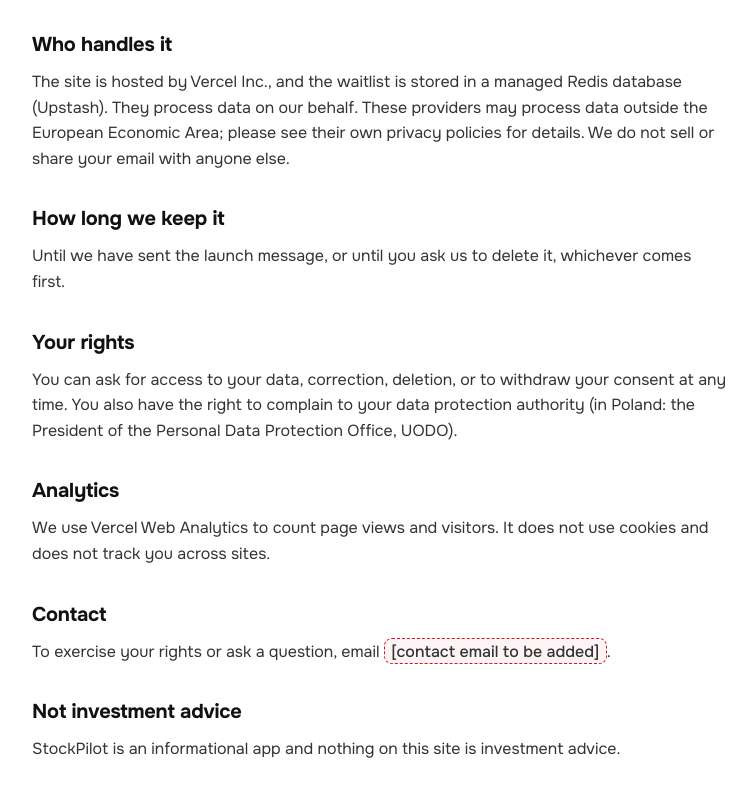
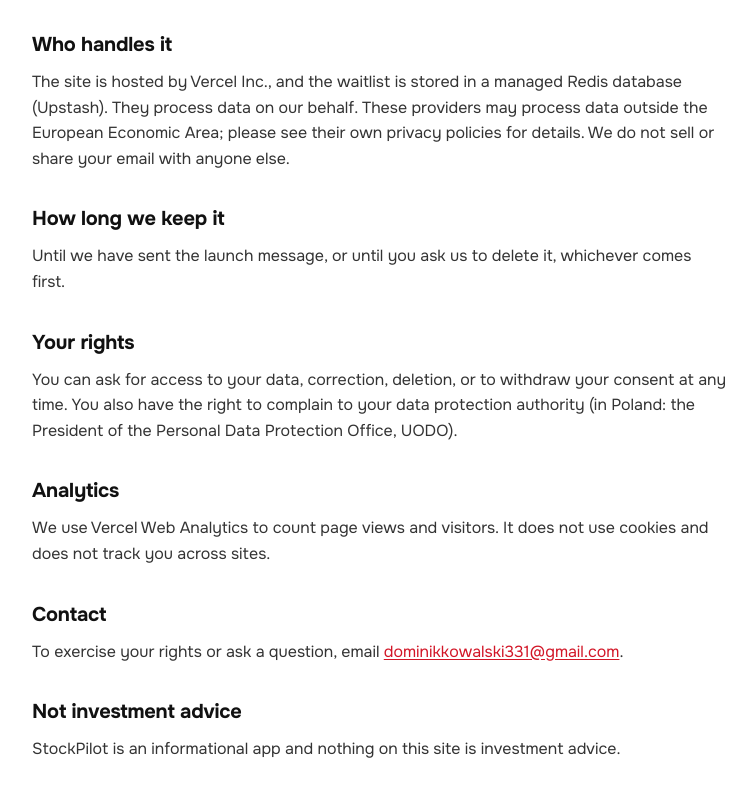
Before and after one commit to KDominikk00/StockPilot, a plain HTML site: page website/privacy.html in a window 1280 px wide. Shown: the part 615-1411 px from the top of the page, without its empty margins (260-1016 px from the left). Drawn offline with Linux system fonts and the light colour scheme.

Commit message:
Privacy page: add contact email

```diff
--- a/website/privacy.html
+++ b/website/privacy.html
@@ -62,7 +62,7 @@
   <h2>Analytics</h2>
   <p>We use Vercel Web Analytics to count page views and visitors. It does not use cookies and does not track you across sites.</p>
   <h2>Contact</h2>
-  <p>To exercise your rights or ask a question, email <span class="todo">[contact email to be added]</span>.</p>
+  <p>To exercise your rights or ask a question, email <a href="mailto:dominikkowalski331@gmail.com">dominikkowalski331@gmail.com</a>.</p>
   <h2>Not investment advice</h2>
   <p>StockPilot is an informational app and nothing on this site is investment advice.</p>
 </section>
@@ -88,7 +88,7 @@
   <h2>Analityka</h2>
   <p>Korzystamy z Vercel Web Analytics do zliczania odsłon i odwiedzających. Narzędzie nie używa plików cookie i nie śledzi Cię między witrynami.</p>
   <h2>Kontakt</h2>
-  <p>Aby skorzystać z praw lub zadać pytanie, napisz na adres <span class="todo">[adres e-mail zostanie dodany]</span>.</p>
+  <p>Aby skorzystać z praw lub zadać pytanie, napisz na adres <a href="mailto:dominikkowalski331@gmail.com">dominikkowalski331@gmail.com</a>.</p>
   <h2>To nie jest porada inwestycyjna</h2>
   <p>StockPilot ma charakter wyłącznie informacyjny, a treści na tej stronie nie stanowią porady inwestycyjnej.</p>
 </section>
```
